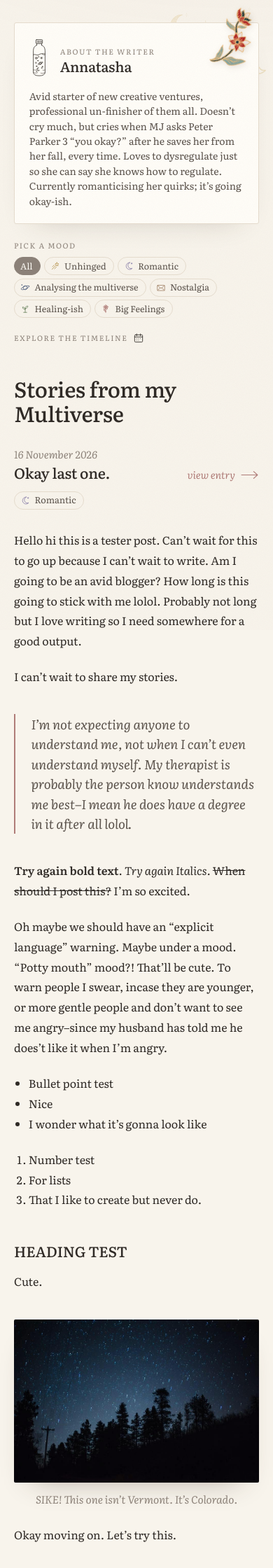
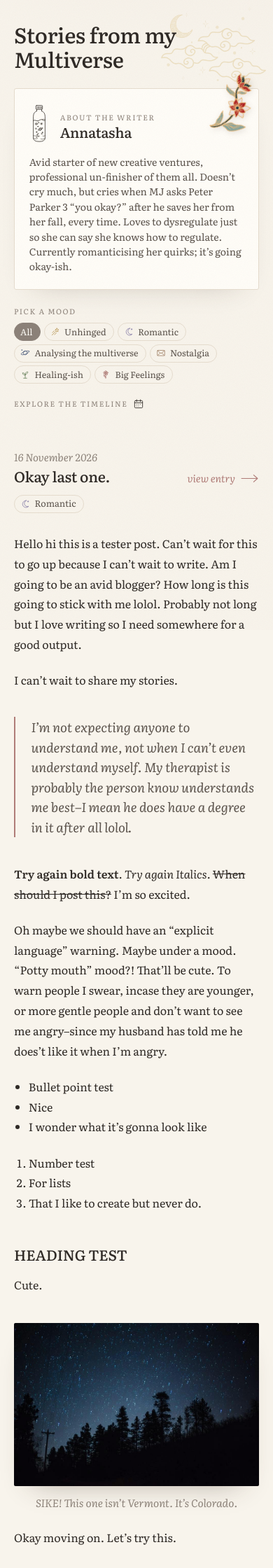
Before and after one commit to joliecodes/annatasha, a Jekyll site: the page built from blog/index.html, in a window 390 px wide. Shown: the top 2240 px of the page at 70% size. Built offline with Jekyll 4.4.1, drawn with Linux system fonts in a browser that asks for light colours.

Commit message:
Phones: tap whole day square on calendar, bigger dots; blog heading above author card
Co-Authored-By: Claude Opus 5.5 <noreply@anthropic.com>
Claude-Session: https://claude.ai/code/session_01H42t2MWQU4LZnCXKDr1JmC

```diff
--- a/assets/style.css
+++ b/assets/style.css
@@ -197,6 +197,7 @@ h1,h2{font-weight:500;letter-spacing:-.01em;line-height:1.15}
 .cal-card-ex{margin:0;font-size:.8rem;line-height:1.5;color:var(--soft)}
 .cal-card .read{margin-top:.5rem;font-size:.85rem}
 .more-stories{display:none}
+.mobile-head{display:none}
 .timeline-head a.tl-label{display:inline;font-size:inherit;color:inherit;text-decoration:none}
 .timeline-head a.tl-label:hover{color:var(--rose)}
 .empty{font-style:italic;color:var(--muted);padding:2rem 0}
@@ -254,7 +255,11 @@ h1,h2{font-weight:500;letter-spacing:-.01em;line-height:1.15}
   .timeline ol{display:none}
   .reading-page .side .timeline{display:none}
   .cal-cell{min-height:52px}
-  .cal-story{font-size:0;border-left-width:0;width:7px;height:7px;border-radius:50%;background:var(--c);padding:0}
+  .cal-story{font-size:0;border-left-width:0;width:10px;height:10px;border-radius:50%;background:var(--c);padding:0}
+  .cal-cell.has-story{cursor:pointer}
+  .mobile-head{display:block;margin-bottom:-1rem}
+  .mobile-head h1{margin:0}
+  .desk-head{display:none}
   .bio{display:grid;grid-template-columns:28px 1fr;grid-template-rows:28px 28px auto;column-gap:1rem;padding:1.4rem 1.3rem}
   .bio-logo{grid-column:1;grid-row:1 / 3;width:28px;height:56px;margin:0}
   .bio .kicker{grid-column:2;grid-row:1;align-self:end;margin:0 0 .1rem}
--- a/blog/index.html
+++ b/blog/index.html
@@ -7,6 +7,7 @@ blog_index: true
 <body>
 <img class="deco-constellation" src="/assets/deco/space.webp" alt="" aria-hidden="true">
 <div class="blog">
+  <header class="feed-head mobile-head"><h1>{{ site.data.blog.heading }}</h1></header>
   <aside class="side">
     {% include bio-card.html %}
 
@@ -25,7 +26,7 @@ blog_index: true
   </aside>
 
   <main class="feed">
-    <header class="feed-head">
+    <header class="feed-head desk-head">
       <h1>{{ site.data.blog.heading }}</h1>
     </header>
 
```
Also changed, not shown: assets/calendar.js (+5 -3 lines).
